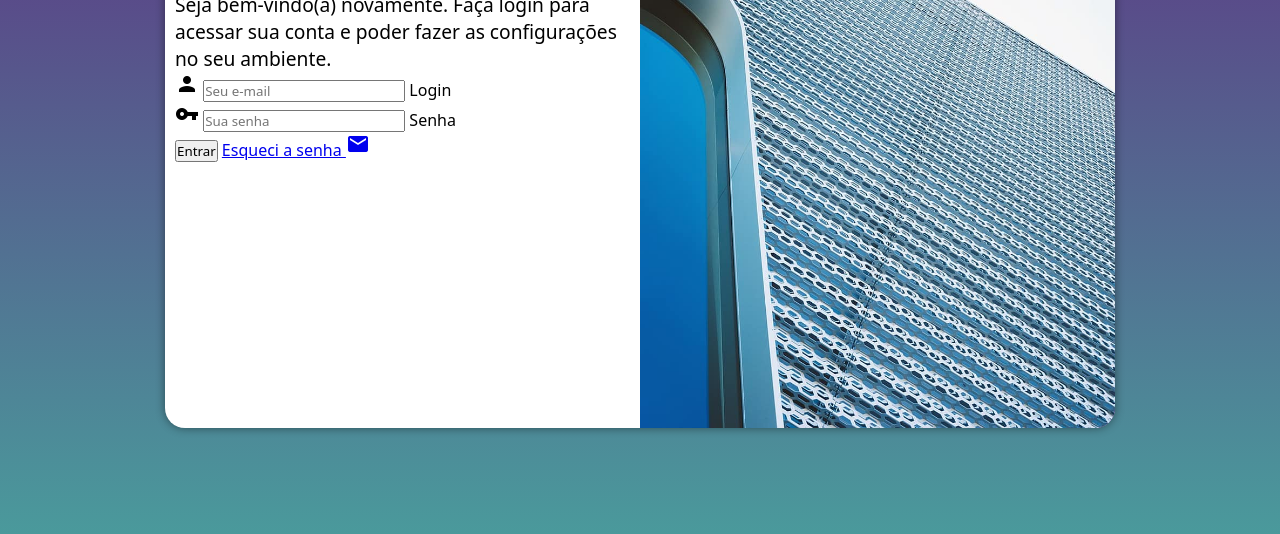
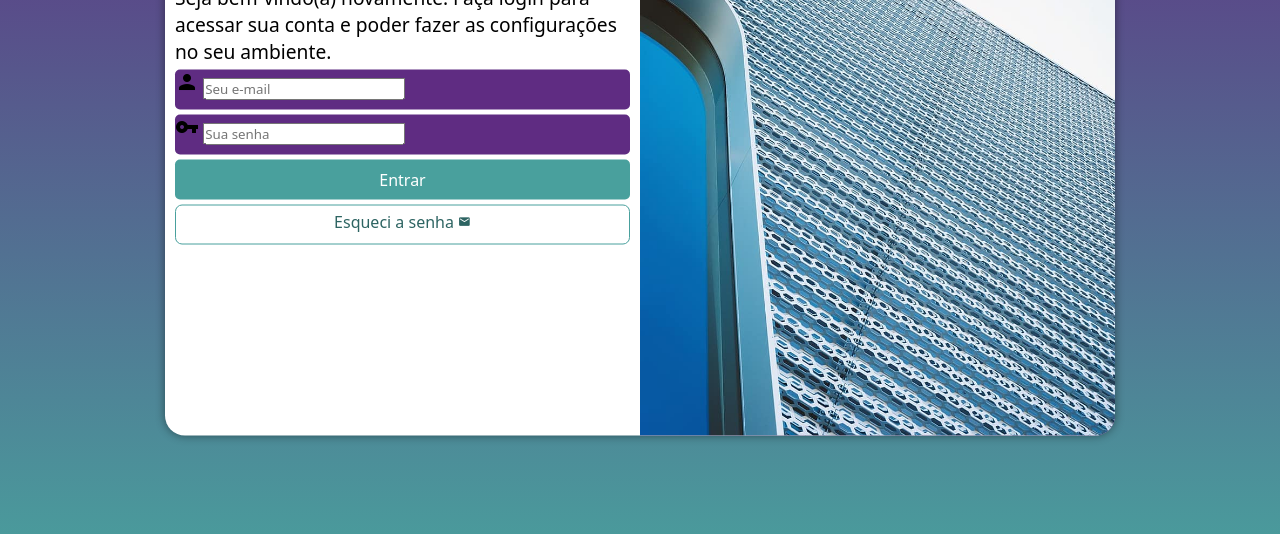
Before and after one commit to WillianTaques/projeto-login, a plain HTML site: page index.html in a window 1280 px wide. Shown: the part 222-756 px from the top of the page. Drawn offline with Linux system fonts and the light colour scheme.

Commit message:
atualização do exercício

```diff
--- a/estilos/style.css
+++ b/estilos/style.css
@@ -34,7 +34,7 @@ section#login {
 
     background-color: white;
     width: 250px;
-    height: 500px;
+    height: 515px;
     border-radius: 20px;
     box-shadow: 0px 0px 10px rgba(0, 0, 0, 0.450);
 
@@ -63,3 +63,55 @@ div#formulario > h1 {
 div#formulario > p {
     font-size: 0.8em;
 }
+
+form > div.campo {
+    background-color: #5f2c82;
+    display: block;
+    width: 100%;
+    height: 40px;
+    border-radius: 5px;
+    margin: 5px 0px ;
+}
+
+div.campo > label {
+    display: none;
+}
+
+form > input[type=submit] {
+    display: block;
+    font-size: 1em;
+    width: 100%;
+    height: 40px;
+    background-color: #49a09d;
+    color: white;
+    border: none;
+    border-radius: 5px;
+    cursor: pointer;
+}
+
+form > input[type=submit]:hover {
+    background-color: #2d6462;
+}
+
+form > a.botao {
+    display: block;
+    text-align: center;
+    font-size: 1em;
+    width: 100%;
+    height: 40px;
+    padding-top: 5px;
+    margin: 5px 0px;
+    background-color: white;
+    color: #2d6462;
+    border: 1px solid #49a09d;
+    border-radius: 7px;
+    text-decoration: none;
+}
+
+form > a.botao:hover {
+    background-color: #6cd3cf;
+}
+
+form > a.botao > span {
+    font-size: 0.8em;
+}
--- a/index.html
+++ b/index.html
@@ -33,7 +33,7 @@
                         <label for="isenha">Senha</label>
                     </div>
                     <input type="submit" value="Entrar">
-                    <a href="esqueci.html">
+                    <a href="esqueci.html" class="botao">
                         Esqueci a senha <span class="material-icons">mail</span>
                     </a>
                 </form>
```
